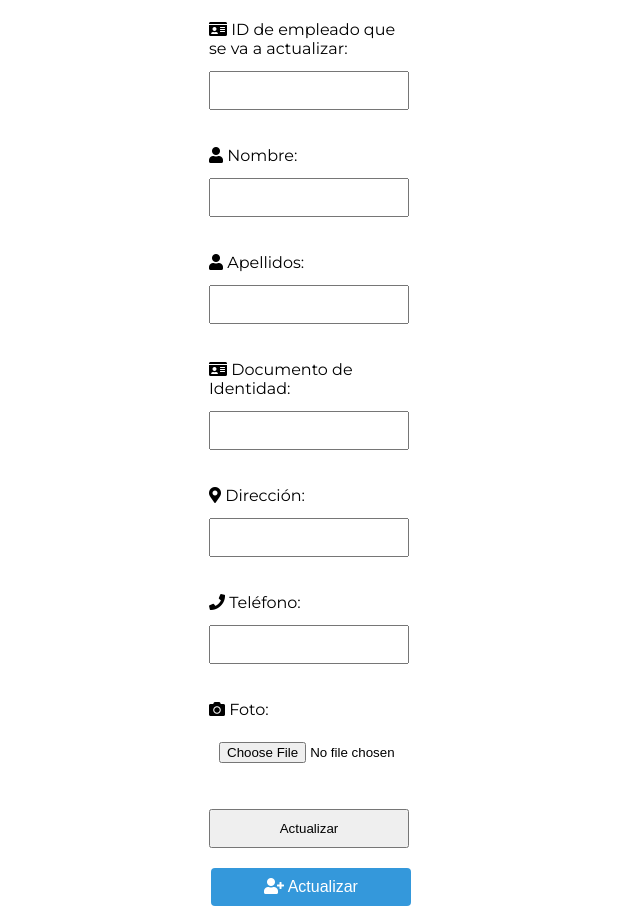
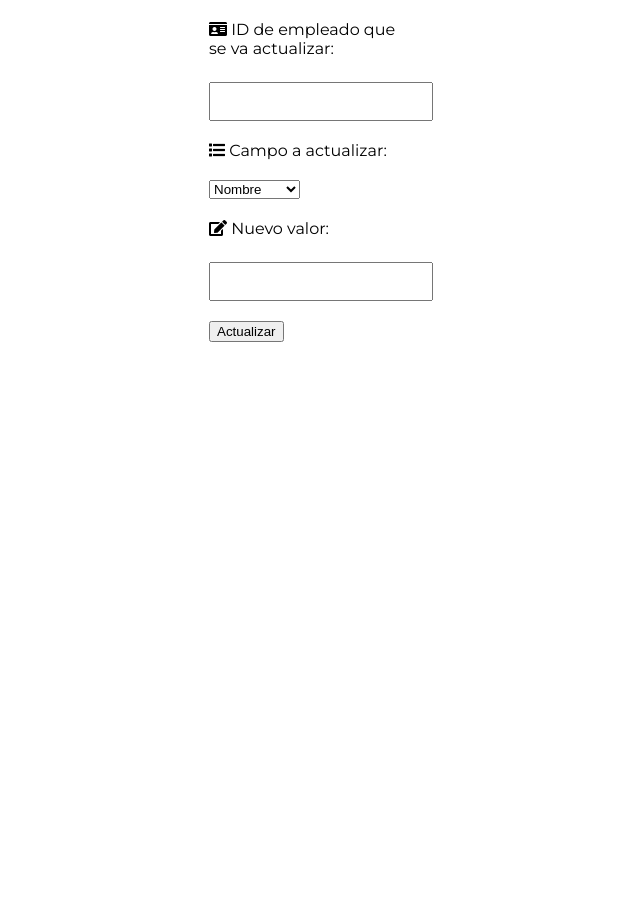
Before and after one commit to CristhianSepulveda/agregarempleados, a Flask app: page /formularioactualizar in a window 1280 px wide. Shown: the whole page, without its empty margins (331-971 px from the left). After the commit the page ends 342 px from the top, so only its background shows below. Run offline with Flask 3, Linux system fonts and the light colour scheme; some libraries are stand-ins or nearby versions.

Commit message:
Logica para Actualizar

```diff
--- a/app.py
+++ b/app.py
@@ -7,9 +7,9 @@ app = Flask(__name__)
 DB_CONFIG = {
     'host': 'localhost',
     'user': 'root',
-    'password': '12345678',
-    'database': 'empleados',
-    "port":"3306"
+    'password': '4321Dios',
+    'database': 'empleado',
+    "port":"3307"
 }
 print(DB_CONFIG)
 
@@ -34,7 +34,7 @@ def eliminar_empleado():
     id_empleado = request.form.get('idEmpleado')
     conn = get_db_connection()
     cursor = conn.cursor()
-    cursor.execute("DELETE FROM empleado WHERE id = %s", (id_empleado,))
+    cursor.execute("DELETE FROM empleados WHERE id = %s", (id_empleado,))
     conn.commit()
     cursor.close()
     conn.close()
@@ -63,7 +63,7 @@ def agregar_empleado():
 
     try:
         # Ejecuta la consulta SQL para insertar el nuevo empleado en la tabla
-        cursor.execute("INSERT INTO empleado (nombre, apellidos, documento, direccion, telefono, foto) VALUES (%s, %s, %s, %s, %s, %s)", (nombre, apellidos, documento, direccion, telefono, foto))
+        cursor.execute("INSERT INTO empleados (nombre, apellidos, documento, direccion, telefono, foto) VALUES (%s, %s, %s, %s, %s, %s)", (nombre, apellidos, documento, direccion, telefono, foto))
 
         # Guarda los cambios en la base de datos
         conn.commit()
@@ -84,7 +84,7 @@ def agregar_empleado():
 def formulariolistar():
     conn = get_db_connection()
     cursor = conn.cursor(dictionary=True)
-    cursor.execute("SELECT id, nombre, apellidos, documento, telefono, foto FROM empleado")
+    cursor.execute("SELECT id, nombre, apellidos, documento, telefono, foto FROM empleados")
     empleados = cursor.fetchall()
     cursor.close()
     conn.close()
@@ -94,6 +94,36 @@ def formulariolistar():
 @app.route("/formularioactualizar")
 def formularioactualizar():
     return render_template("formularioactualizar.html")
+
+
+#funcion para actualizar
+@app.route('/actualizar_empleado', methods=['POST'])
+def actualizar_empleado():
+    try:
+        id_empleado = request.form['idEmpleado']
+        campo = request.form['campo']
+        nuevo_valor = request.form['nuevoValor']
+
+        # Conectar a la base de datos
+        cnx = mysql.connector.connect(**DB_CONFIG)
+        cursor = cnx.cursor()
+
+        # Preparar la consulta SQL
+        update_query = f"UPDATE empleados SET {campo} = %s WHERE id = %s"
+        data = (nuevo_valor, id_empleado)
+
+        # Ejecutar la consulta
+        cursor.execute(update_query, data)
+        cnx.commit()
+
+        # Cerrar la conexión
+        cursor.close()
+        cnx.close()
+
+        return 'Empleado actualizado correctamente'
+    except Exception as e:
+        return f'Error al actualizar empleado: {str(e)}'
+
 
 
 @app.route("/formulariobuscar")
--- a/templates/formularioactualizar.html
+++ b/templates/formularioactualizar.html
@@ -1,84 +1,42 @@
 <!DOCTYPE html>
-<html lang="es">
-
+<html>
 <head>
-    <meta charset="UTF-8">
-    <meta name="viewport" content="width=device-width, initial-scale=1.0">
-    <link rel="stylesheet" href="https://use.fontawesome.com/releases/v5.2.0/css/all.css"
-        integrity="sha384-hWVjflwFxL6sNzntih27bfxkr27PmbbK/iSvJ+a4+0owXq79v+lsFkW54bOGbiDQ"
-        crossorigin="anonymous">
-    <link href="https://fonts.googleapis.com/css?family=Montserrat:100,100i,200,200i,300,300i,400,400i,500,500i,600,600i,700"
-        rel="stylesheet">
-    <link href="https://fonts.googleapis.com/css?family=Josefin+Sans:100,100i,300,300i,400,400i,600,600i,700,700i"
-        rel="stylesheet">
+    <link rel="stylesheet" href="https://use.fontawesome.com/releases/v5.2.0/css/all.css" integrity="sha384-hWVjflwFxL6sNzntih27bfxkr27PmbbK/iSvJ+a4+0owXq79v+lsFkW54bOGbiDQ" crossorigin="anonymous">
+    <link href="https://fonts.googleapis.com/css?family=Montserrat:100,100i,200,200i,300,300i,400,400i,500,500i,600,600i,700" rel="stylesheet">
+    <link href="https://fonts.googleapis.com/css?family=Josefin+Sans:100,100i,300,300i,400,400i,600,600i,700,700i" rel="stylesheet">
     <link rel="stylesheet" href="/static/css/stilosformularios.css">
-    <style>
-        body {
-            font-family: 'Montserrat', sans-serif;
+    <script>
+        function mostrarInputFoto() {
+            var campo = document.getElementById("campo");
+            var inputFoto = document.getElementById("inputFoto");
+            if (campo.value == "foto") {
+                inputFoto.style.display = "block";
+            } else {
+                inputFoto.style.display = "none";
+            }
         }
-
-        form {
-            max-width: 400px;
-            margin: 0 auto;
-        }
-
-        label {
-            display: block;
-            margin-bottom: 8px;
-        }
-
-        input,
-        button {
-            width: 100%;
-            padding: 10px;
-            margin-bottom: 16px;
-            box-sizing: border-box;
-        }
-
-        button {
-            background-color: #3498db;
-            color: white;
-            border: none;
-            padding: 10px 20px;
-            text-align: center;
-            text-decoration: none;
-            display: inline-block;
-            font-size: 16px;
-            margin: 4px 2px;
-            cursor: pointer;
-            border-radius: 4px;
-        }
-    </style>
+    </script>
 </head>
-
 <body>
-
-    <form action="/nombrefuncionpy" method="POST">
-        <label for="idEmpleado"><i class="fas fa-id-card"></i> ID de empleado que se va a actualizar:</label>
-        <input type="text" id="idEmpleado" name="idEmpleado">
-
-        <label for="nombre"><i class="fas fa-user"></i> Nombre:</label>
-        <input type="text" id="nombre" name="nombre">
-
-        <label for="apellidos"><i class="fas fa-user"></i> Apellidos:</label>
-        <input type="text" id="apellidos" name="apellidos">
-
-        <label for="documentoIdentidad"><i class="fas fa-id-card"></i> Documento de Identidad:</label>
-        <input type="text" id="documentoIdentidad" name="documentoIdentidad">
-
-        <label for="direccion"><i class="fas fa-map-marker-alt"></i> Dirección:</label>
-        <input type="text" id="direccion" name="direccion">
-
-        <label for="telefono"><i class="fas fa-phone"></i> Teléfono:</label>
-        <input type="tel" id="telefono" name="telefono">
-
-        <label for="foto"><i class="fas fa-camera"></i> Foto:</label>
-        <input type="file" id="foto" name="foto">
-
+    <form action="/actualizar_empleado" method="POST">
+        <label for="idEmpleado"><i class="fas fa-id-card"></i> ID de empleado que se va actualizar:</label><br>
+        <input type="text" id="idEmpleado" name="idEmpleado"><br>
+        <label for="campo"><i class="fas fa-list"></i> Campo a actualizar:</label><br>
+        <select id="campo" name="campo" onchange="mostrarInputFoto()">
+            <option value="nombre">Nombre</option>
+            <option value="apellidos">Apellidos</option>
+            <option value="documento">Documento</option>
+            <option value="direccion">Dirección</option>
+            <option value="telefono">Teléfono</option>
+            <option value="foto">Foto</option>
+        </select><br>
+        <div id="inputFoto" style="display: none;">
+            <label for="nuevoValorFoto"><i class="fas fa-camera"></i> Nueva foto:</label><br>
+            <input type="file" id="nuevoValorFoto" name="nuevoValorFoto"><br>
+        </div>
+        <label for="nuevoValor"><i class="fas fa-edit"></i> Nuevo valor:</label><br>
+        <input type="text" id="nuevoValor" name="nuevoValor"><br>
         <input type="submit" value="Actualizar">
-        <button type="button" id="agregar"><i class="fas fa-user-plus"></i> Actualizar</button>
     </form>
-
 </body>
-
 </html>
--- a/templates/formularioeliminar.html
+++ b/templates/formularioeliminar.html
@@ -10,7 +10,7 @@
 
 </head>
 <body>
-    <form action="/eliminar_empleado" method="POST">
+    <form action="/eliminar_empleado" method="POST" onsubmit="return confirm('¿Estás seguro de que deseas eliminar este empleado?');">
         <label for="idEmpleado"><i class="fas fa-id-card"></i> ID de Empleado:</label><br>
         <input type="text" id="idEmpleado" name="idEmpleado"><br>
         <button type="submit"><i class="fas fa-trash-alt"></i> Eliminar Empleado</button>
```
